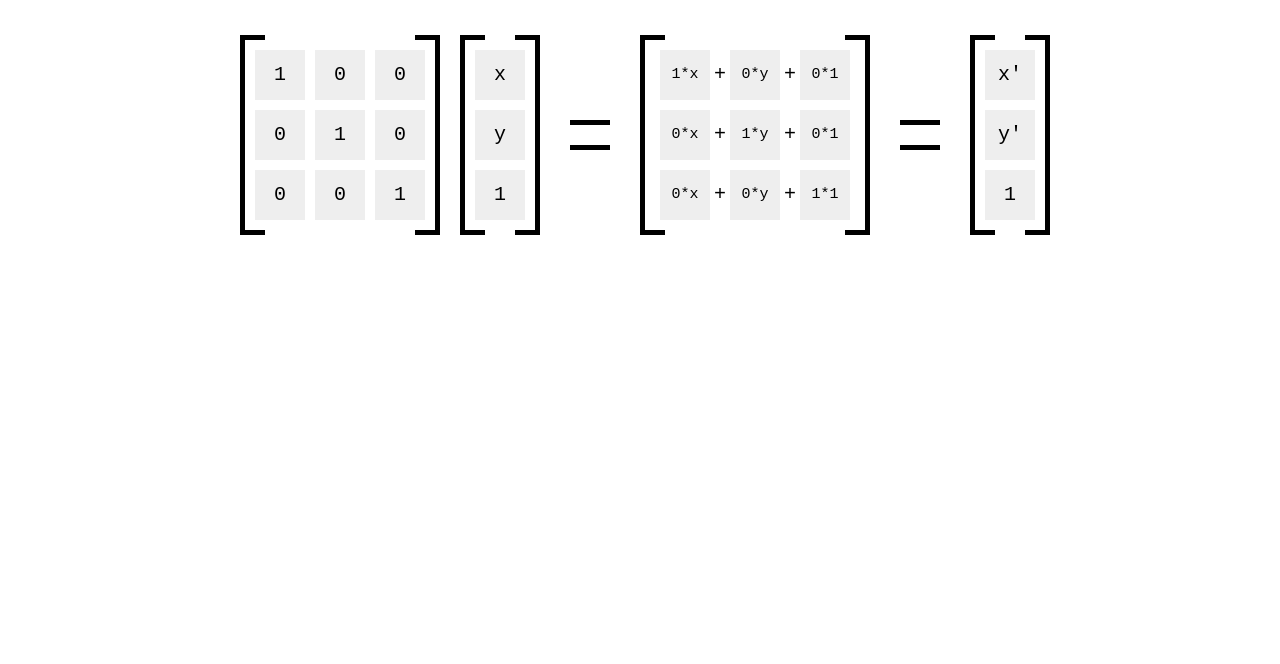
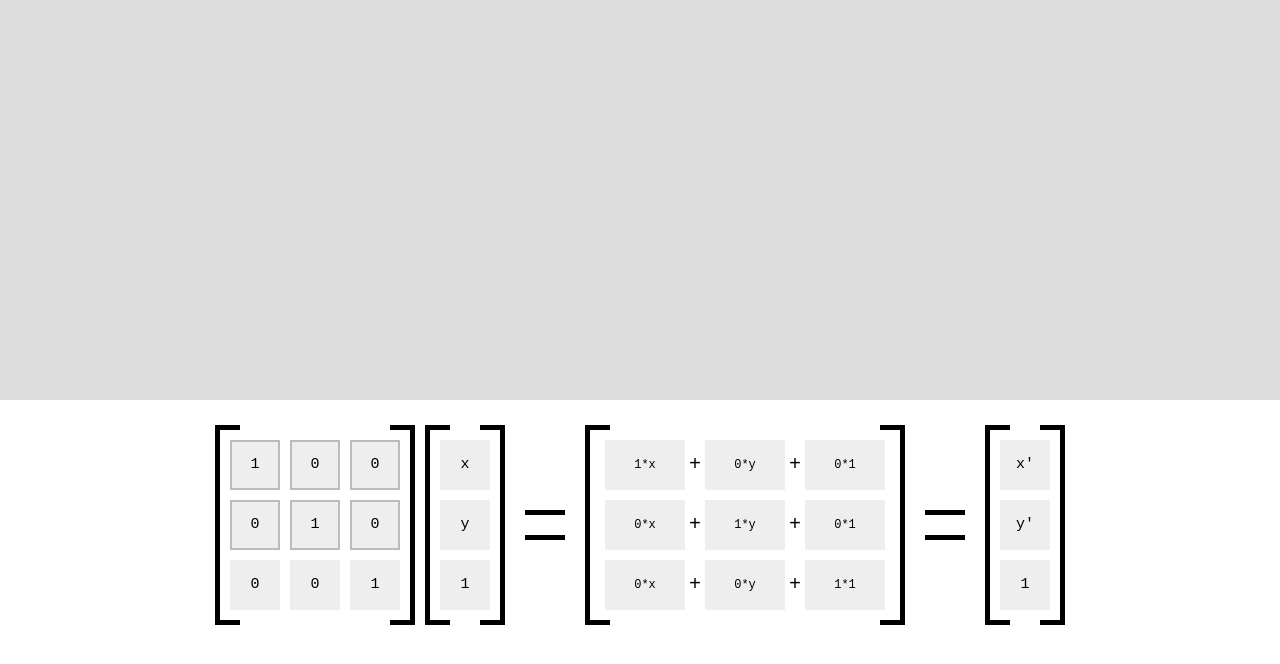
Before and after one commit to ncase/matrix, a plain HTML site: page index.html in a window 1280 px wide. Drawn offline with Linux system fonts and the light colour scheme.

Commit message:
Full matrix

```diff
--- a/index.html
+++ b/index.html
@@ -1,9 +1,12 @@
 <link rel="stylesheet" type="text/css" href="matrix.css">
 
+<div id="graphics">
+
+</div>
 <div id="math">
 	<div class="matrix" style="width:180px">
-		<div>1</div><div>0</div><div>0</div>
-		<div>0</div><div>1</div><div>0</div>
+		<input value="1"/><input value="0"/><input value="0"/>
+		<input value="0"/><input value="1"/><input value="0"/>
 		<div>0</div><div>0</div><div>1</div>
 	</div>
 	<div class="matrix" style="width:60px">
@@ -12,7 +15,7 @@
 		<div>1</div>
 	</div>
 	<div class="equals"></div>
-	<div class="matrix" style="width:210px" expanded>
+	<div class="matrix" expanded>
 		<div>1*x</div><div plus>0*y</div><div plus>0*1</div>
 		<div>0*x</div><div plus>1*y</div><div plus>0*1</div>
 		<div>0*x</div><div plus>0*y</div><div plus>1*1</div>
--- a/matrix.css
+++ b/matrix.css
@@ -3,37 +3,57 @@ body{
 
 
 }
+
+/*** GRAPHICAL TOY ***/
+#graphics{
+	background: #ddd;
+	width:100%;
+	height:400px;
+}
+
+/*** MATRIX MATH ***/
 #math{
-	width: 840px;
-	height: 200px;
+	width: 870px;
+	height: 220px;
 	margin: 25px auto;
 	font-family: monospace;
 }
 .matrix, .equals{
 	position: relative;
 	height:180px;
-	margin:20px;
+	margin:10px;
 	margin-right:0;
 	float: left;
 }
 .matrix{
 	padding: 0 10px;
 }
-.matrix > div{
+.matrix > input, .matrix > div{
 	float:left;
 	width:50px; height:50px;
 	background: #eee;
 	margin:5px;
 	position: relative;
 
-	font-size: 20px;
+	font-size: 15px;
 	line-height: 50px;
 	text-align: center;
 }
+.matrix > input{
+	border: 2px solid #bbb;
+	display: block;
+	width:50px; height:50px;
+	font-size: 15px;
+	font-family: monospace;
+}
+.matrix[expanded]{
+	width:300px;
+}
 .matrix[expanded] > div{
 	position: relative;
+	width:80px;
 	margin:5px 10px;
-	font-size: 15px;
+	font-size: 12px;
 }
 .matrix[expanded] > div[plus]:before{
 	content: '+';
```
